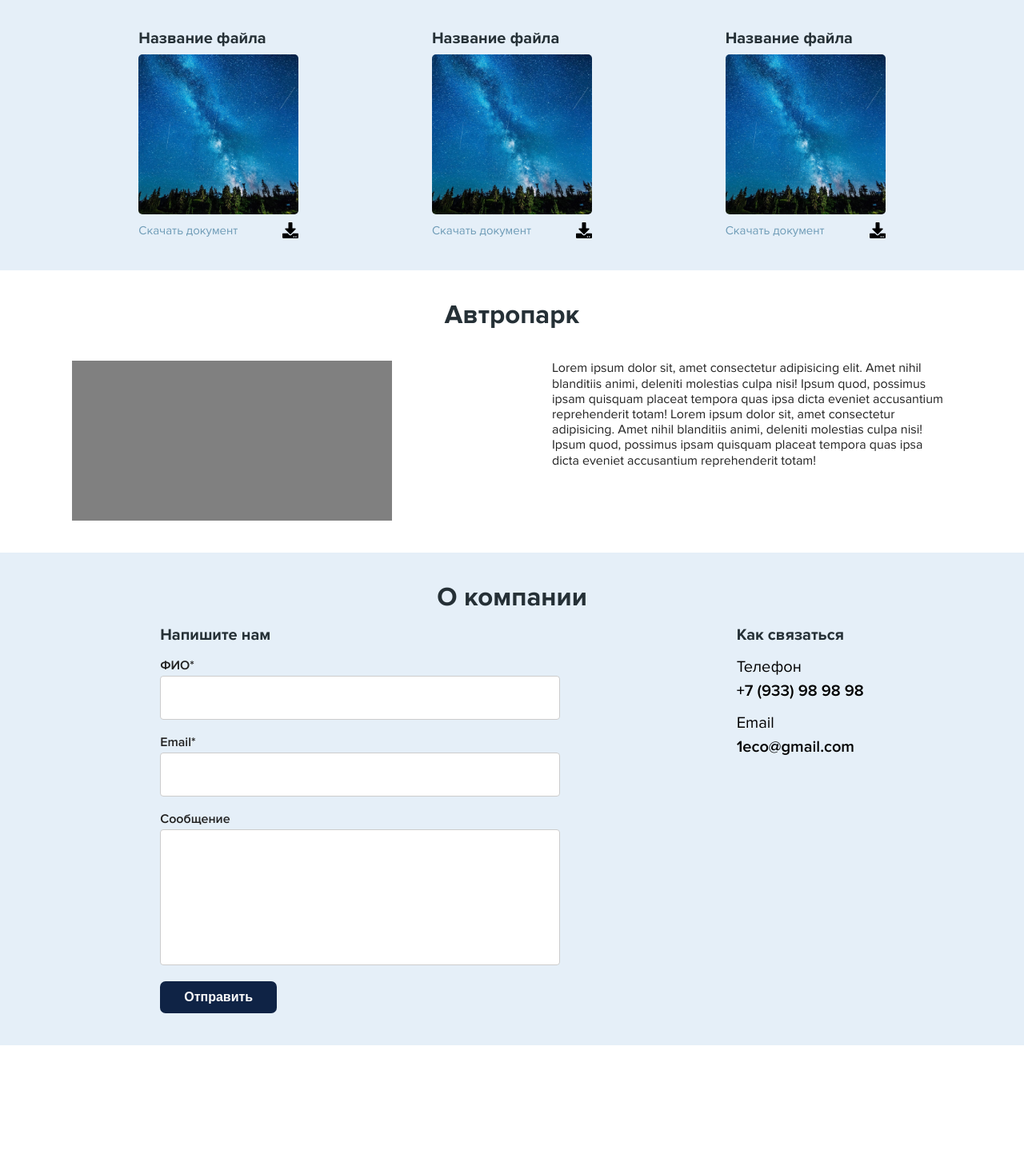
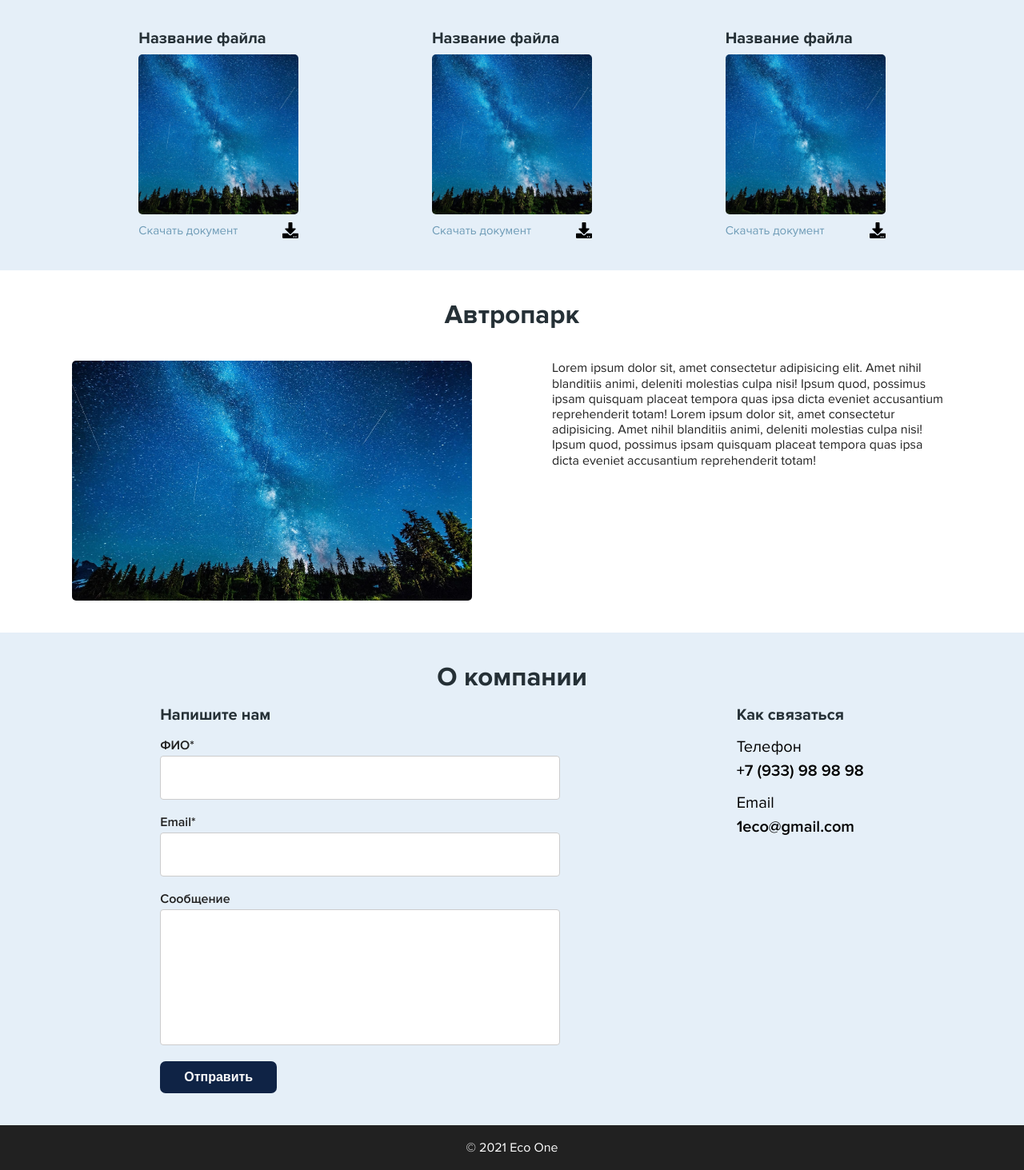
Before and after one commit to heltoe/1eco, a Nuxt app: page / in a window 1280 px wide. Shown: the part 1242-2705 px from the top of the page at 80% size. Before the commit the page ends 2549 px from the top, so only its background shows below. Built offline with nearby package versions, Linux system fonts and the light colour scheme.

Commit message:
add slider and footer

```diff
--- a/nuxt.config.js
+++ b/nuxt.config.js
@@ -20,7 +20,10 @@ export default {
     link: [{ rel: 'icon', type: 'image/x-icon', href: '/favicon.ico' }],
   },
   css: [],
-  plugins: [{ src: '~/plugins/vue-scroll-to', ssr: false }],
+  plugins: [
+    { src: '~/plugins/vue-scroll-to', ssr: false },
+    { src: '~/plugins/slider', ssr: false },
+  ],
   components: true,
   buildModules: ['@nuxtjs/eslint-module'],
   modules: ['@nuxtjs/axios'],
--- a/package.json
+++ b/package.json
@@ -14,6 +14,7 @@
     "@nuxtjs/axios": "^5.13.1",
     "core-js": "^3.9.1",
     "nuxt": "^2.15.3",
+    "uninstall": "0.0.0",
     "vue-scrollto": "^2.20.0"
   },
   "devDependencies": {
@@ -28,6 +29,8 @@
     "node-sass": "^5.0.0",
     "prettier": "^2.2.1",
     "sass-loader": "^10.1.1",
-    "style-loader": "^2.0.0"
+    "style-loader": "^2.0.0",
+    "swiper": "^6.5.0",
+    "vue-awesome-swiper": "^3.1.3"
   }
 }
--- /dev/null
+++ b/src/components/common/Footer.vue
@@ -0,0 +1,29 @@
+<template>
+  <div class="footer">
+    <p class="copy">© {{ currentYear }} Eco One</p>
+  </div>
+</template>
+
+<script>
+export default {
+  computed: {
+    currentYear() {
+      const date = new Date()
+      return date.getFullYear()
+    },
+  },
+}
+</script>
+
+<style lang="scss" scoped>
+.footer {
+  display: flex;
+  justify-content: center;
+  align-items: center;
+  background-color: #212121;
+  padding: 20px;
+}
+.copy {
+  color: #fff;
+}
+</style>
--- a/src/components/pages/index/IndexPage.vue
+++ b/src/components/pages/index/IndexPage.vue
@@ -30,7 +30,7 @@
 import Hero from '@/components/pages/index/Hero'
 import About from '@/components/pages/index/About'
 import Licence from '@/components/pages/index/Licence'
-import AutoPark from '@/components/pages/index/AutoPark'
+import AutoPark from '@/components/pages/index/auto-park/AutoPark'
 import Contacts from '@/components/pages/index/Contacts'
 import BlockPage from '@/components/common/BlockPage'
 import VueScrollTo from 'vue-scrollto'
--- a/src/components/pages/index/AutoPark.vue
+++ b/src/components/pages/index/auto-park/AutoPark.vue
@@ -2,7 +2,7 @@
   <div id="autopark">
     <TitleBlock>Автропарк</TitleBlock>
     <div class="content">
-      <div class="slider" />
+      <Slider />
       <p class="text">
         Lorem ipsum dolor sit, amet consectetur adipisicing elit. Amet nihil
         blanditiis animi, deleniti molestias culpa nisi! Ipsum quod, possimus
@@ -18,9 +18,10 @@
 
 <script>
 import TitleBlock from '@/components/common/TitleBlock'
+import Slider from '@/components/pages/index/auto-park/Slider'
 
 export default {
-  components: { TitleBlock },
+  components: { TitleBlock, Slider },
 }
 </script>
 
--- /dev/null
+++ b/src/components/pages/index/auto-park/Slider.vue
@@ -0,0 +1,67 @@
+<template>
+  <div class="slider-wrapper">
+    <div v-swiper:swiper="swiperOption" class="slider">
+      <div class="swiper-wrapper">
+        <!-- v-for="item in slides" -->
+        <!-- :key="item.id" -->
+        <div
+          :style="{ backgroundImage: `url(/hero.jpg)` }"
+          class="swiper-slide"
+        />
+      </div>
+    </div>
+  </div>
+</template>
+
+<script>
+import 'swiper/swiper-bundle.css'
+
+export default {
+  name: 'Slider',
+  data: () => ({
+    active: 0,
+    swiperOption: {
+      slidesPerView: 1,
+      spaceBetween: 30,
+      grabCursor: true,
+      speed: 600,
+      keyboard: {
+        enabled: true,
+      },
+      autoplay: {
+        delay: 3000,
+        disableOnInteraction: false,
+      },
+      loop: true,
+    },
+  }),
+}
+</script>
+
+<style lang="scss" scoped>
+.slider-wrapper {
+  width: 500px;
+  height: 300px;
+  position: relative;
+  overflow: hidden;
+}
+.swiper-wrapper {
+  display: flex;
+  height: 100%;
+  align-items: center;
+}
+.swiper-container {
+  height: 100%;
+}
+.swiper-slide {
+  display: flex;
+  flex-shrink: 0;
+  border-radius: 5px;
+  background-position: center;
+  background-size: cover;
+  background-repeat: no-repeat;
+  background-color: grey;
+  width: 100%;
+  height: 100%;
+}
+</style>
--- a/src/layouts/default.vue
+++ b/src/layouts/default.vue
@@ -4,15 +4,17 @@
       <Header />
     </BlockPage>
     <Nuxt />
+    <Footer />
   </div>
 </template>
 
 <script>
 import Header from '@/components/common/Header.vue'
+import Footer from '@/components/common/Footer.vue'
 import BlockPage from '@/components/common/BlockPage'
 
 export default {
-  components: { Header, BlockPage },
+  components: { Header, BlockPage, Footer },
 }
 </script>
 
--- /dev/null
+++ b/src/plugins/slider.js
@@ -0,0 +1,4 @@
+import Vue from 'vue'
+import VueAwesomeSwiper from 'vue-awesome-swiper/dist/ssr'
+
+Vue.use(VueAwesomeSwiper)
```
Also changed, not shown: src/static/arrow-up.svg, 1 other file (tests, documents, lock files or other folders).
